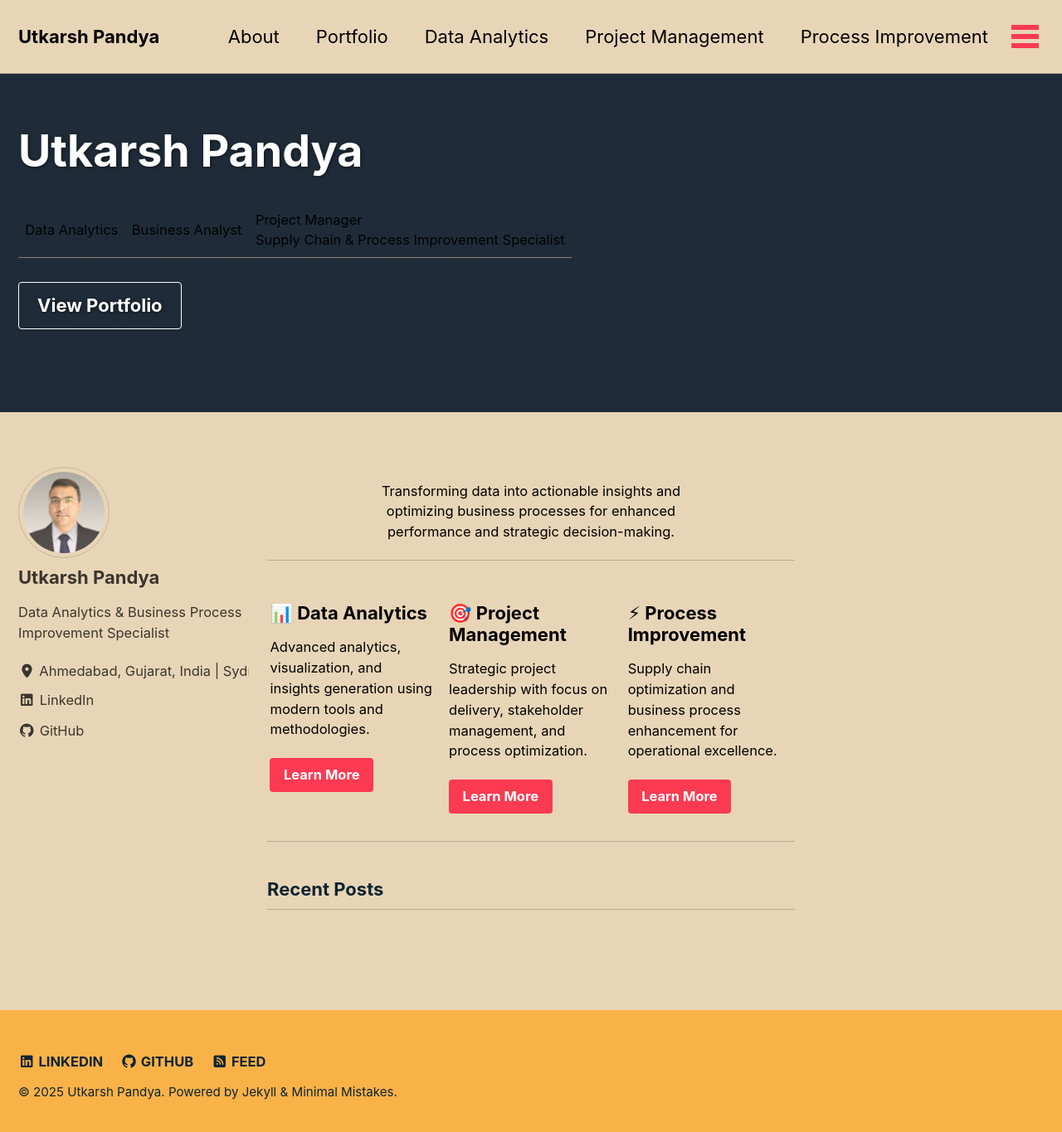
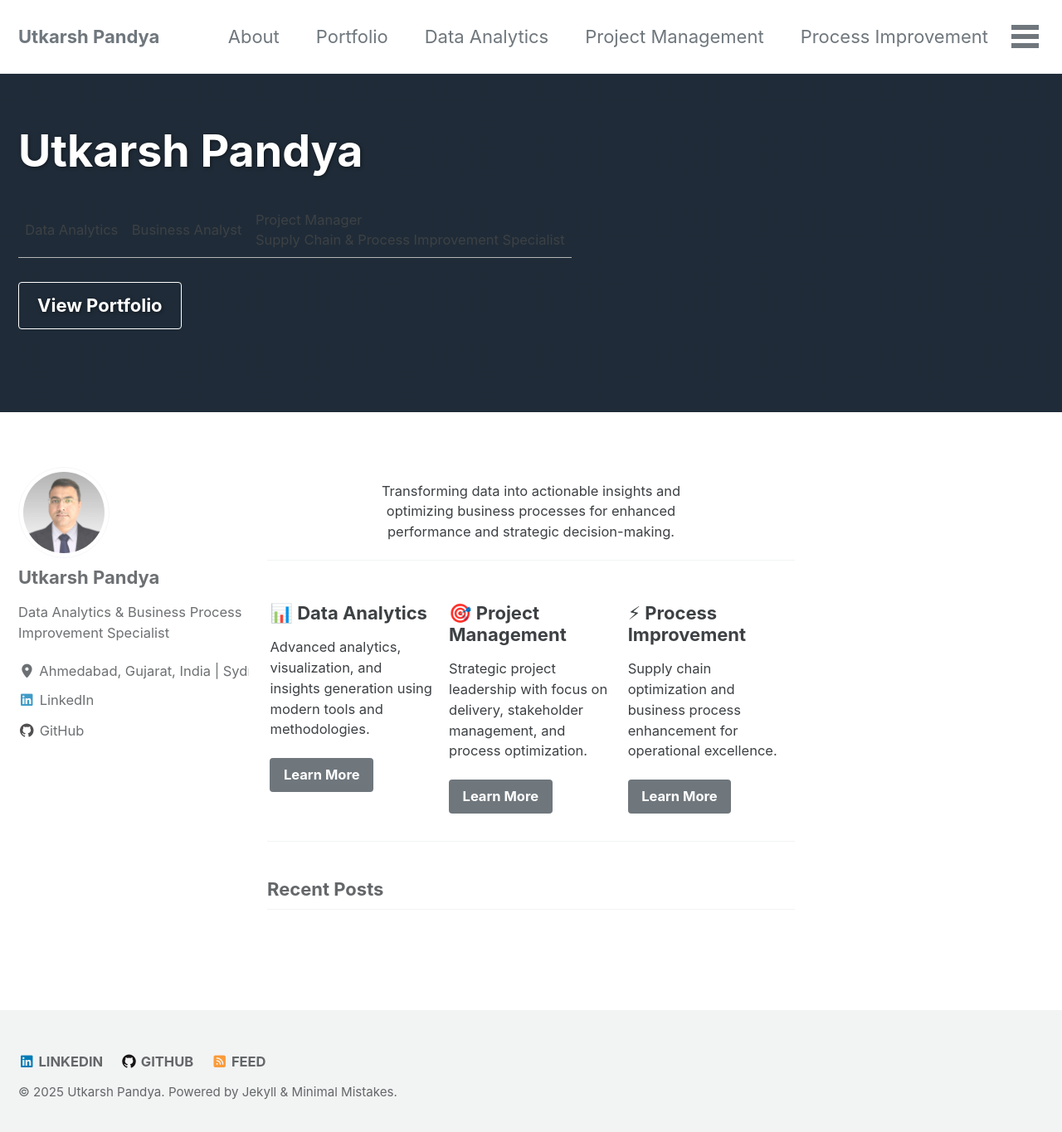
Before and after one commit to upp275/upp275.github.io, a Jekyll site: the page built from index.html, in a window 1280 px wide and 1373 px high. Shown: the top 1365 px of the window at 83% size. Built offline with Jekyll 4.4.1, drawn with Linux system fonts in a browser that asks for light colours; cached includes are drawn as plain includes.

Commit message:
Fix theme skin to default

```diff
--- a/_config.yml
+++ b/_config.yml
@@ -7,7 +7,7 @@
 repository: "upp275/upp275.github.io"
 
 # Theme (Local)
-minimal_mistakes_skin: "sunrise"
+minimal_mistakes_skin: "default"
 
 # Site Author
 author:
--- a/assets/css/main.scss
+++ b/assets/css/main.scss
@@ -5,5 +5,5 @@
 
 @charset "utf-8";
 
-@import "minimal-mistakes/skins/{{ site.minimal_mistakes_skin | default: '_sunrise' }}"; // skin
+@import "minimal-mistakes/skins/{{ site.minimal_mistakes_skin | default: 'default' }}"; // skin
 @import "minimal-mistakes"; // main partials
```
